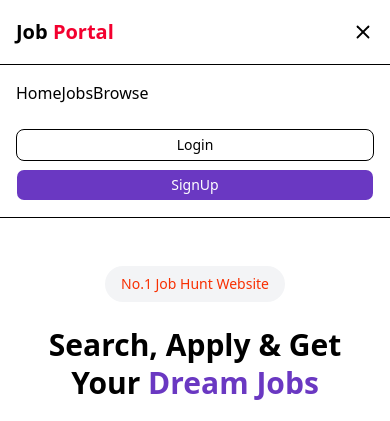
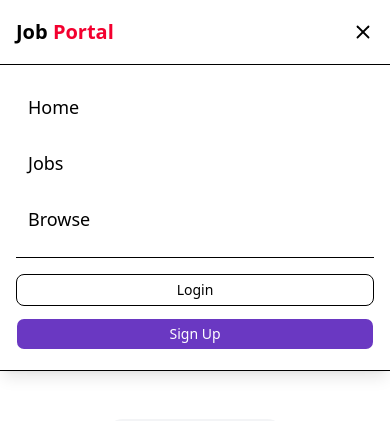
Before and after one commit to Himanshukumar850/job_portal, a React (Vite) app in the folder Frontend/: page / in a window 390 px wide. Both pictures are taken after a click on the button 363 px from the left and 32 px from the top of the page. Shown: the top 421 px of the page. Built offline with nearby package versions, Linux system fonts and the light colour scheme; no server answers.

Commit message:
feat: enhance Navbar component with mobile menu styling and improved link accessibility

```diff
--- a/Frontend/src/components/shared/Navbar.jsx
+++ b/Frontend/src/components/shared/Navbar.jsx
@@ -9,6 +9,7 @@ import axios from 'axios'
 import { USER_API_END_POINT } from '@/Utils/constant'
 import { toast } from 'sonner'
 import { setUser } from '@/redux/authslice'
+import { motion } from "framer-motion"
 
 const Navbar = () => {
   const [open, setOpen] = useState(false)
@@ -33,7 +34,7 @@ const Navbar = () => {
   }
 
   return (
-    <header className="w-full bg-white border-b sticky top-0 z-50">
+    <header className="w-full bg-white backdrop-blur-sm border-b sticky top-0 z-50">
 
       {/* FULL WIDTH NAVBAR */}
       <div className="w-full max-w-7xl mx-auto px-4 flex items-center justify-between h-16">
@@ -134,38 +135,77 @@ const Navbar = () => {
         </div>
       </div>
 
+
       {/* Mobile Menu */}
       {open && (
-        <div className="md:hidden w-full bg-white border-t px-4 py-4 space-y-4">
+        <div className="md:hidden w-full bg-white border-t shadow-lg px-4 py-5 space-y-4">
 
-          {
-            user && user.role === 'recruiter' ? (
+          {/* Nav Links */}
+          <div className="flex flex-col gap-3 text-lg font-medium">
+
+            {user && user.role === 'recruiter' ? (
               <>
-                <Link to="/admin/companies" onClick={() => setOpen(false)}>Companies</Link>
-                <Link to="/admin/jobs" onClick={() => setOpen(false)}>Jobs</Link>
+                <Link
+                  to="/admin/companies"
+                  onClick={() => setOpen(false)}
+                  className="py-2 px-3 rounded-lg hover:bg-gray-100 transition"
+                >
+                  Companies
+                </Link>
+
+                <Link
+                  to="/admin/jobs"
+                  onClick={() => setOpen(false)}
+                  className="py-2 px-3 rounded-lg hover:bg-gray-100 transition"
+                >
+                  Jobs
+                </Link>
               </>
             ) : (
               <>
-                <Link to="/" onClick={() => setOpen(false)}>Home</Link>
-                <Link to="/jobs" onClick={() => setOpen(false)}>Jobs</Link>
-                <Link to="/browse" onClick={() => setOpen(false)}>Browse</Link>
+                <Link
+                  to="/"
+                  onClick={() => setOpen(false)}
+                  className="py-2 px-3 rounded-lg hover:bg-gray-100 transition"
+                >
+                  Home
+                </Link>
+
+                <Link
+                  to="/jobs"
+                  onClick={() => setOpen(false)}
+                  className="py-2 px-3 rounded-lg hover:bg-gray-100 transition"
+                >
+                  Jobs
+                </Link>
+
+                <Link
+                  to="/browse"
+                  onClick={() => setOpen(false)}
+                  className="py-2 px-3 rounded-lg hover:bg-gray-100 transition"
+                >
+                  Browse
+                </Link>
               </>
-            )
-          }
+            )}
+          </div>
 
+          {/* Auth Buttons */}
           {!user && (
-            <div className="flex flex-col gap-2 pt-2">
+            <div className="flex flex-col gap-3 pt-4 border-t">
               <Link to="/login" onClick={() => setOpen(false)}>
-                <Button variant="outline" className="w-full">Login</Button>
+                <Button variant="outline" className="w-full py-2">
+                  Login
+                </Button>
               </Link>
+
               <Link to="/signup" onClick={() => setOpen(false)}>
-                <Button className="bg-[#6A38C2] text-white w-full">
-                  SignUp
+                <Button className="bg-[#6A38C2] text-white w-full py-2">
+                  Sign Up
                 </Button>
               </Link>
             </div>
           )}
-
         </div>
       )}
 
```
